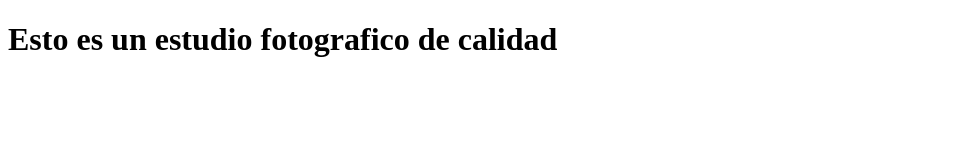
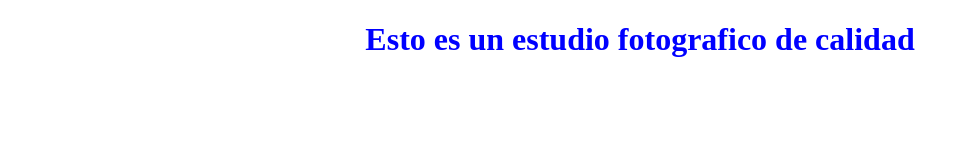
Before and after one commit to hentimes/test, a plain HTML site: page index.html in a window 1280 px wide. Shown: the whole page, without its empty margins (0-970 px from the left). Drawn offline with Linux system fonts and the light colour scheme.

Commit message:
Crear archivo de stilos
Se crea la carpeta css y el archivo de estilos correspondiente

```diff
--- /dev/null
+++ b/css/style.css
@@ -0,0 +1,4 @@
+h1 {
+	text-align: center;
+	color: blue;
+}
--- a/index.html
+++ b/index.html
@@ -3,7 +3,7 @@
 	<html>
 	<head>
 		<title>Estudio fotografico</title>
-		<link rel="stylesheet" href="css/styles.css>"
+		<link rel="stylesheet" href="css/style.css">
 	</head>
 	<body>
 		<h1>Esto es un estudio fotografico de calidad</h1>
```
